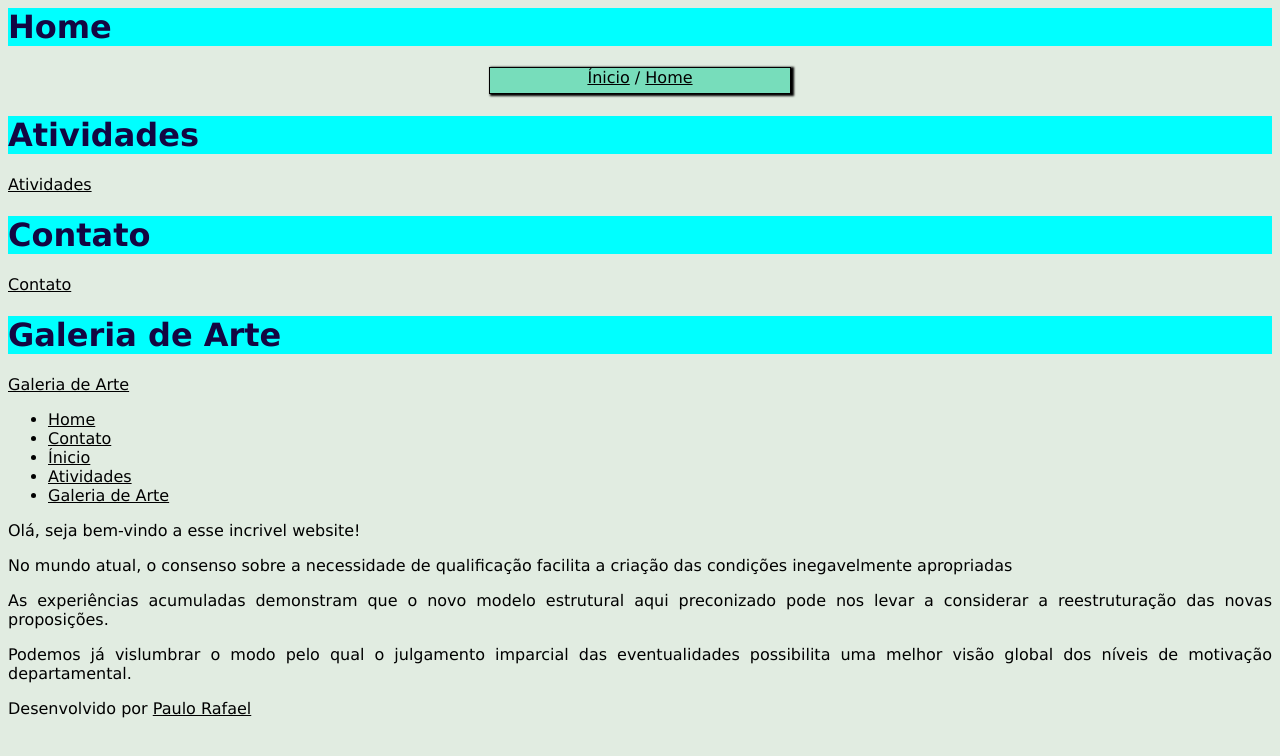
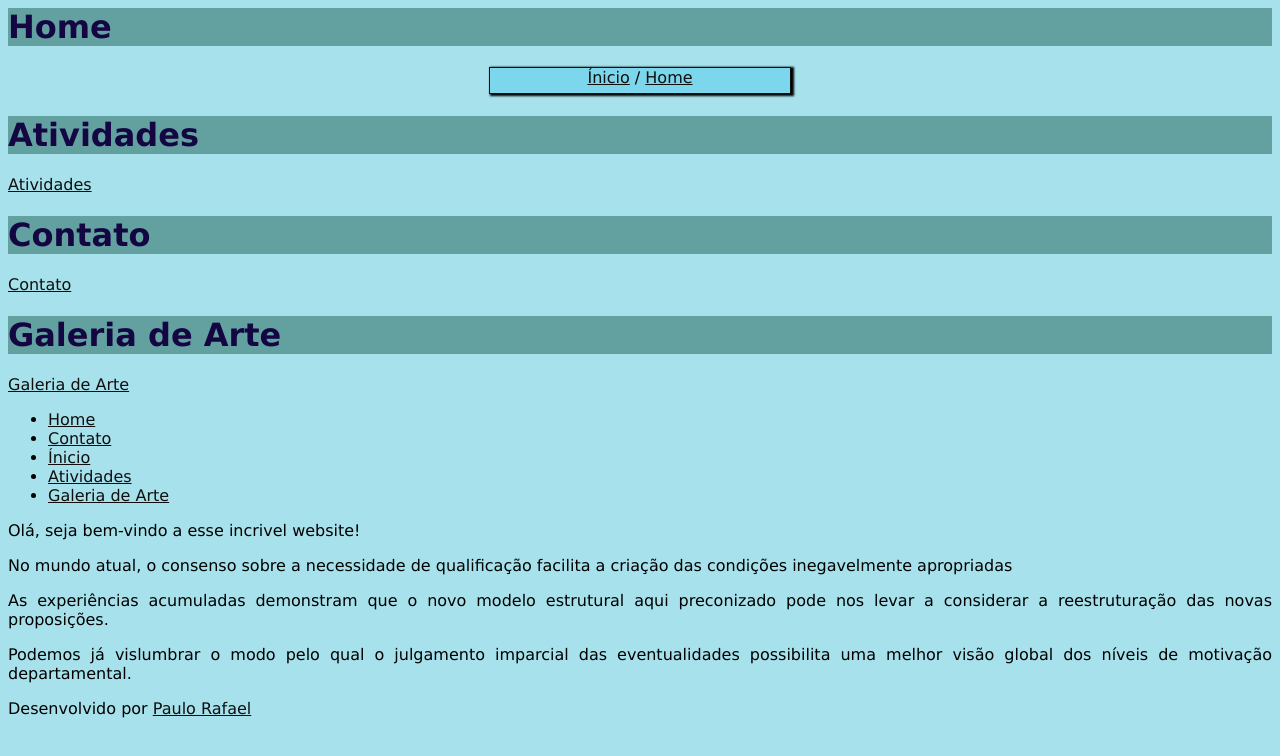
Before and after one commit to Prrfifnmg/web-platform-pr4, a plain HTML site: page avaliacoes/atividade4/index.html in a window 1280 px wide. Drawn offline with Linux system fonts and the light colour scheme.

Commit message:
1 file modified

```diff
--- a/avaliacoes/atividade4/styles.css
+++ b/avaliacoes/atividade4/styles.css
@@ -1,5 +1,5 @@
 html, body {
-  background-color: rgb(225, 236, 225);
+  background-color: rgb(167, 226, 236);
   font-family: Verdana, Geneva, Tahoma, sans-serif;
   fonte-size: 20px;
 
@@ -7,20 +7,20 @@ html, body {
 
 h1 {
 color: rgb(19, 6, 66);
-background-color: aqua;
+background-color: rgb(99, 161, 161);
 
 }
 a {
-  color:black;
+  color:rgb(15, 15, 15);
 }
 nav#principal
  {
 
    text-align: center;
-   background-color: rgb(119, 221, 187);
+   background-color: rgb(124, 214, 236);
    border-width: 1px;
    border-style: solid;
-   border-color: black;
+   border-color: rgb(15, 15, 15);
    height: 25px;
    width: 300px;
    box-shadow: 2px 1px 2px 1px black;
```
